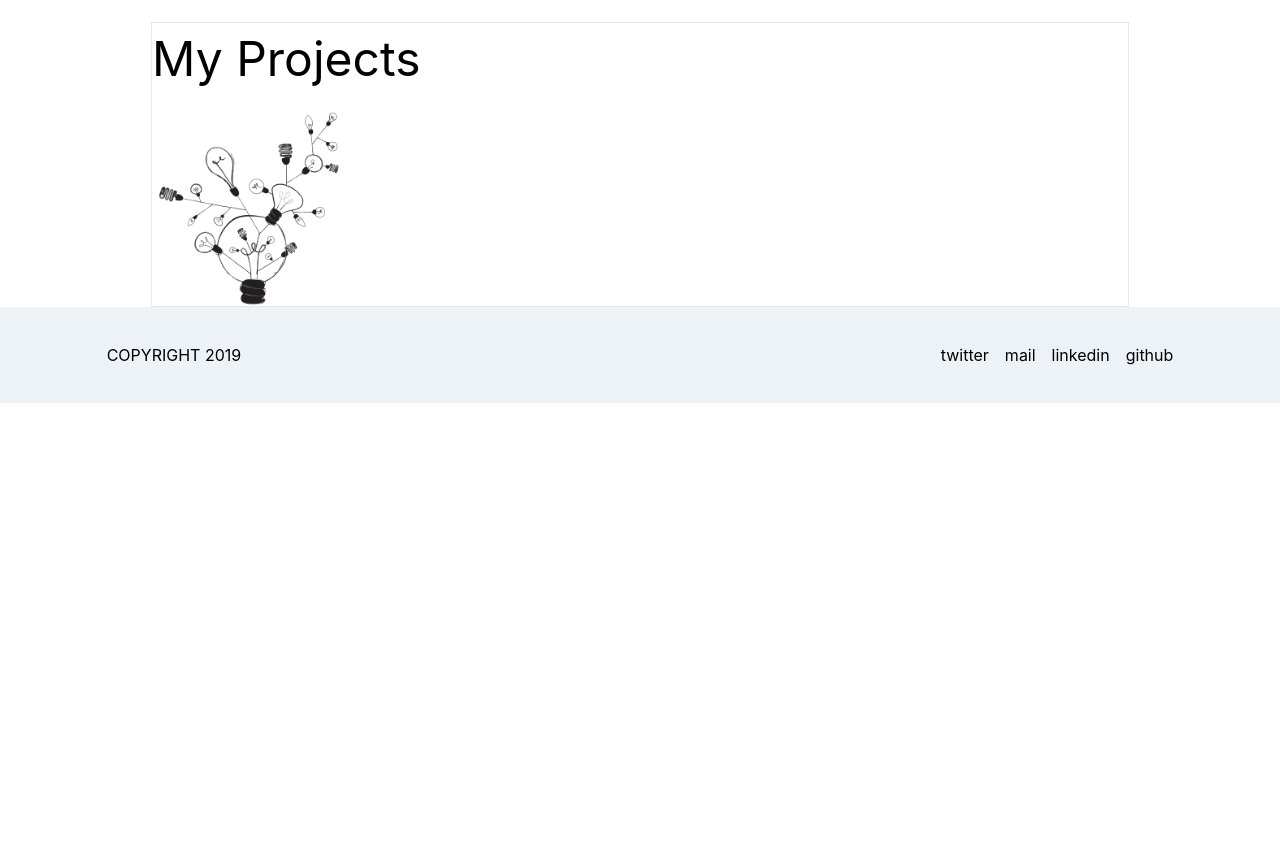
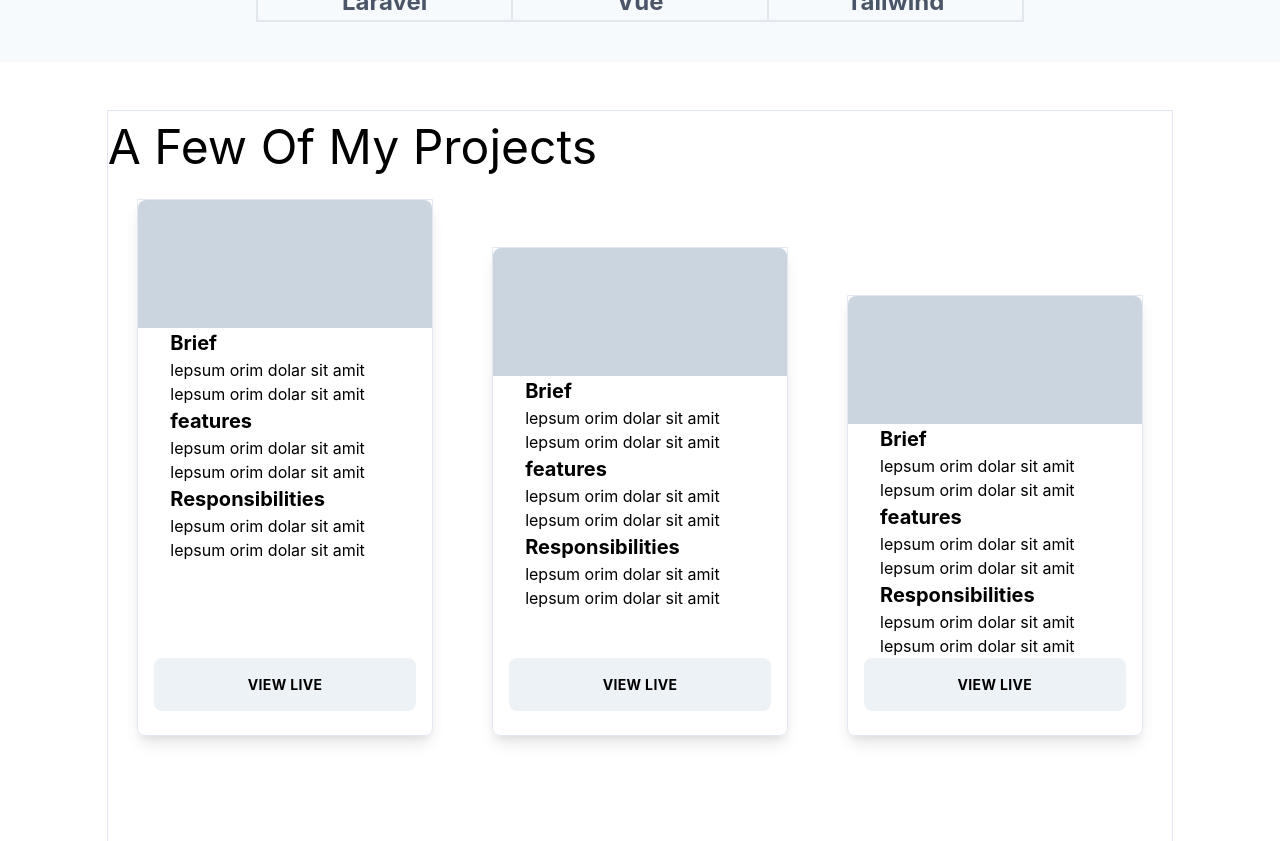
Before and after one commit to luke-joseph/portfolio, a website: page public/index.html in a window 1280 px wide. Shown: the part 812-1653 px from the top of the page. Before the commit the page ends 1215 px from the top, so only its background shows below. Drawn offline with Linux system fonts and the light colour scheme.

Commit message:
added projects card stubs

```diff
--- a/public/index.html
+++ b/public/index.html
@@ -24,9 +24,9 @@
      </div>
    </div>
 
-   <div id="focus-area" class="flex flex-col lg:w-10/12 xl:w-6/7 mx-auto min-h-screen bg-white" style="max-width: 1500px;">
+   <div id="focus-area" class="flex flex-col mx-auto min-h-screen bg-white" style="max-width: 1500px;">
 
-    <div id="intro" class="flex flex-wrap w-full mt-12">
+    <div id="intro" class="flex flex-wrap w-full lg:w-10/12 xl:w-6/7 mt-12 mx-auto">
       <div class="flex w-1/2 border">
         <img src="/img/web_developer.svg" alt="" class="w-4/5 mx-auto sm:mx-0">
         <!-- <img src="/img/04.png" alt="" class="w-4/5 mx-auto sm:mx-0"> -->
@@ -48,28 +48,82 @@
       </div>
     </div>
 
-    <div id="fave-stack" class="flex flex-col mt-12 bg-gray-100">
-      <h1 class="text-5xl mb-4 text-center">My Current Favorite Stack</h1>
+    <div id="fave-stack" class="flex flex-col w-full mt-12 bg-gray-100 py-10">
+      <h1 class="text-5xl mb-6 text-center text-gray-800">My Current Favorite Stack</h1>
       <div class="flex flex-wrap w-full border md:w-3/5 mx-auto">
         <div class="flex flex-col w-1/3 h-full border">
-          <img src="/img/laravel-logo.png" class="w-16 mx-auto" alt="">
-          <p class="text-center font-bold text-2xl text-gray-800">Laravel</p>
+          <img src="/img/laravel-logo.png" class="w-16 h-16 mx-auto object-contain" alt="">
+          <p class="text-center font-bold text-2xl text-gray-700">Laravel</p>
         </div>
         <div class="flex flex-col w-1/3 h-full border">
-          <img src="/img/vue-logo.png" class="w-16 mx-auto" alt="">
-          <p class="text-center font-bold text-2xl text-gray-800">Vue</p>
+          <img src="/img/vue-logo.png" class="w-16 h-16 mx-auto object-contain" alt="">
+          <p class="text-center font-bold text-2xl text-gray-700">Vue</p>
         </div>
         <div class="flex flex-col w-1/3 h-full border">
-          <img src="/img/tailwindcss-logo.jpg" class="w-16 mx-auto" alt="">
-          <p class="text-center font-bold text-2xl text-gray-800">Tailwind</p>
+          <img src="/img/tailwindcss-logo.jpg" class="w-16 h-16 mx-auto object-contain" alt="">
+          <p class="text-center font-bold text-2xl text-gray-700">Tailwind</p>
         </div>
       </div>
     </div>
 
-    <div id="projects" class="flex flex-col w-full sm:w-11/12 mx-auto border mt-12">
-      <h1 class="text-5xl mb-4">My Projects</h1>
-      <img src="/img/07.png" alt="" class="w-1/5 mx-auto sm:mx-0">
-      <!-- <div class="mb-32 h-64" style="background-image: url('/img/gallery-color-69-8.jpg')"></div> -->
+    <div id="projects" class="flex flex-col w-full sm:w-10/12 mx-auto border mt-12">
+      <h1 class="text-5xl mb-4">A Few Of My Projects</h1>
+      <div id="projects-container" class="flex flex-wrap w-full mb-48">
+        <div class="sm:w-1/3 flex flex-col">
+          <div class="flex flex-col w-10/12 h-full mx-auto border shadow-lg hover:shadow-none rounded-b-lg">
+            <div class="pj-head-image h-32 bg-gray-400 rounded-t-lg">
+
+            </div>
+            <div class="flex flex-col px-8">
+              <h3 class="text-xl font-bold">Brief</h3>
+              <p>lepsum orim dolar sit amit lepsum orim dolar sit amit</p>
+              <h3 class="text-xl font-bold">features</h3>
+              <p>lepsum orim dolar sit amit lepsum orim dolar sit amit</p>
+              <h3 class="text-xl font-bold">Responsibilities</h3>
+              <p>lepsum orim dolar sit amit lepsum orim dolar sit amit</p>
+            </div>
+            <div class="button-container flex flex-col mt-auto">
+              <button class="rounded-lg py-4 bg-gray-200 text-center mx-4 font-bold uppercase tracking-wide text-sm mb-6">View live</button>
+            </div>
+          </div>
+        </div>
+        <div class="sm:w-1/3 flex flex-col">
+          <div class="flex flex-col w-10/12 h-full mx-auto border shadow-lg hover:shadow-none rounded-b-lg mt-12">
+            <div class="pj-head-image h-32 bg-gray-400 rounded-t-lg">
+
+            </div>
+            <div class="flex flex-col px-8">
+              <h3 class="text-xl font-bold">Brief</h3>
+              <p>lepsum orim dolar sit amit lepsum orim dolar sit amit</p>
+              <h3 class="text-xl font-bold">features</h3>
+              <p>lepsum orim dolar sit amit lepsum orim dolar sit amit</p>
+              <h3 class="text-xl font-bold">Responsibilities</h3>
+              <p>lepsum orim dolar sit amit lepsum orim dolar sit amit</p>
+            </div>
+            <div class="button-container flex flex-col mt-auto">
+              <button class="rounded-lg py-4 bg-gray-200 text-center mx-4 font-bold uppercase tracking-wide text-sm mb-6">View live</button>
+            </div>
+          </div>
+        </div>
+        <div class="sm:w-1/3 flex flex-col">
+          <div class="flex flex-col w-10/12 h-full mx-auto border shadow-lg hover:shadow-none rounded-b-lg mt-24">
+            <div class="pj-head-image h-32 bg-gray-400 rounded-t-lg">
+
+            </div>
+            <div class="flex flex-col px-8">
+              <h3 class="text-xl font-bold">Brief</h3>
+              <p>lepsum orim dolar sit amit lepsum orim dolar sit amit</p>
+              <h3 class="text-xl font-bold">features</h3>
+              <p>lepsum orim dolar sit amit lepsum orim dolar sit amit</p>
+              <h3 class="text-xl font-bold">Responsibilities</h3>
+              <p>lepsum orim dolar sit amit lepsum orim dolar sit amit</p>
+            </div>
+            <div class="button-container flex flex-col mt-auto">
+              <button class="rounded-lg py-4 bg-gray-200 text-center mx-4 font-bold uppercase tracking-wide text-sm mb-6">View live</button>
+            </div>
+          </div>
+        </div>
+      </div>
     </div>
 
   </div>
```
